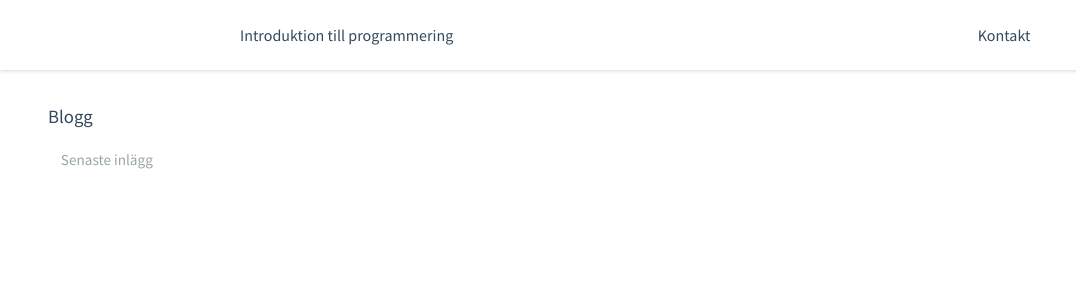
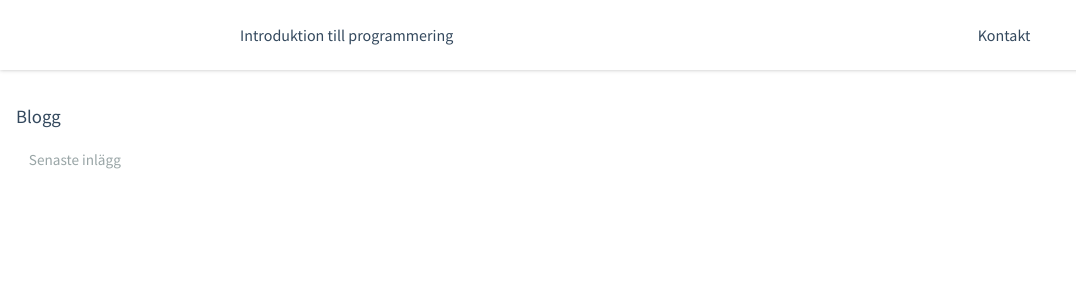
Before and after one commit to mau-dvmt/ia-python, a Jekyll site: the page built from blog/index.html, in a window 1280 px wide. Shown: the top 299 px of the page, without its empty margins (0-1076 px from the left). Built offline with Jekyll 4.4.1, drawn with Linux system fonts in a browser that asks for light colours.

Commit message:
Tweaked CSS

```diff
--- a/assets/css/main.css
+++ b/assets/css/main.css
@@ -432,7 +432,7 @@ code {
  **/
 @media (max-width: 1300px) {
     .sidebar {
-        margin-left: 3em;
+        margin-left: 1em;
     }
     .sidebar .course-name small {
         display: block;
```
